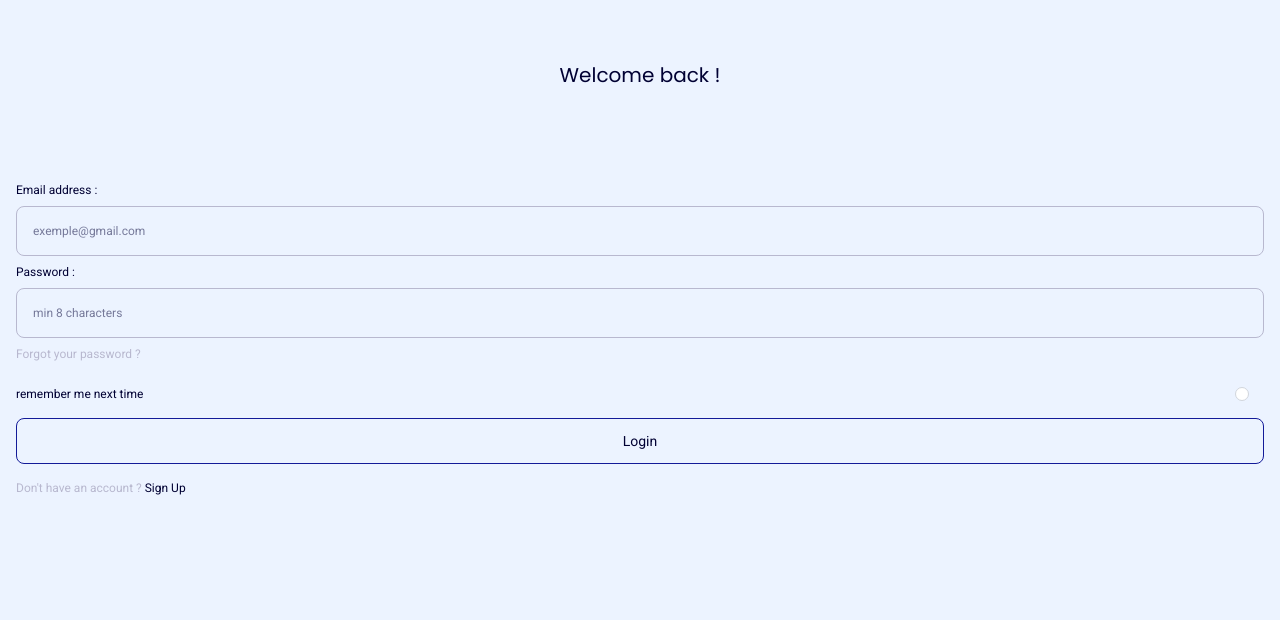
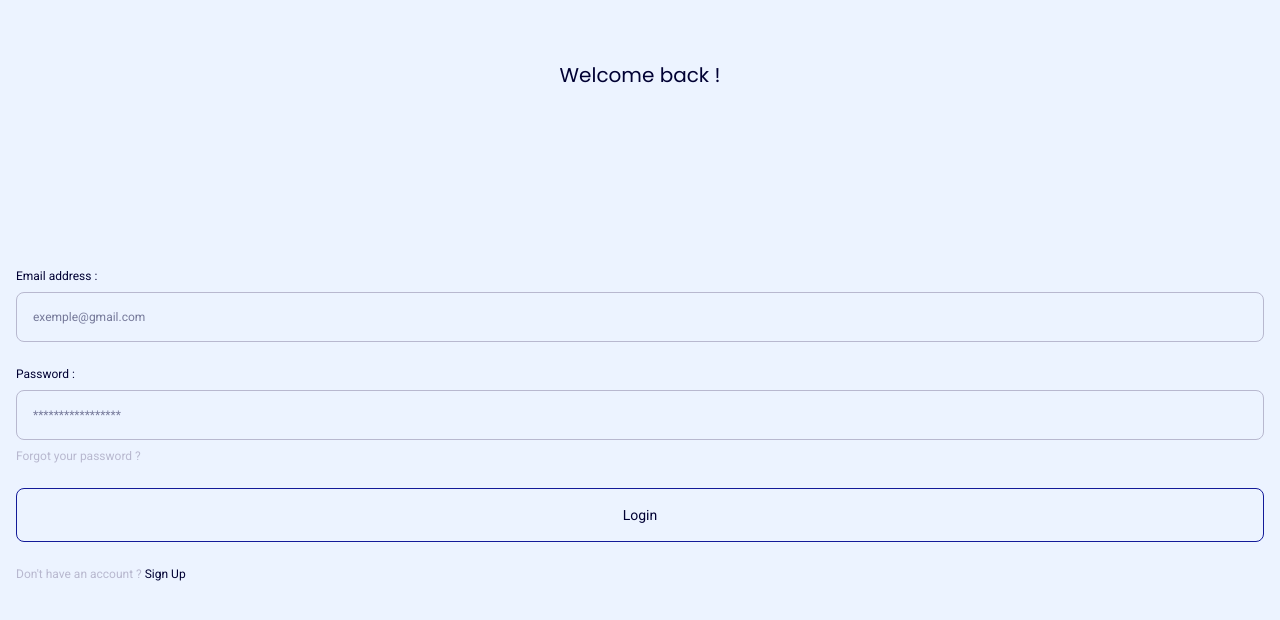
Before and after one commit to Tbeaumont79/SyncTalk, an Angular app in the folder front/: page /login in a window 1280 px wide. Shown: the top 620 px of the page. Built offline with nearby package versions, Linux system fonts and the light colour scheme.

Commit message:
feat: update design for the login page + fix the toggle checkbox

```diff
--- a/front/src/app/login/login.component.html
+++ b/front/src/app/login/login.component.html
@@ -2,7 +2,9 @@
   <div class="h-[150px] flex items-center justify-center">
     <p class="text-xl text-darktext font-poppins">Welcome back !</p>
   </div>
-  <form class="flex flex-col items-start justify-center mt-4 p-4 gap-2">
+  <form
+    class="flex flex-col h-2/3 items-start justify-center mt-4 pb-4 pl-4 pr-4 gap-2"
+  >
     <label for="email" class="text-xs text-darktext font-roboto"
       >Email address :</label
     >
@@ -11,32 +13,24 @@
       placeholder="exemple@gmail.com"
       class="text-xs p-4 rounded-lg font-roboto text-darktext input-info w-full border-[1px] border-bluelightgray"
     />
-    <label for="password" class="text-xs font-roboto text-darktext"
+    <label for="password" class="text-xs font-roboto pt-4 text-darktext"
       >Password :</label
     >
     <input
       type="password"
-      placeholder="min 8 characters"
+      placeholder="*****************"
       class="text-xs p-4 rounded-lg text-darktext font-roboto input-info w-full border-[1px] border-bluelightgray"
     />
     <span class="text-xs font-roboto text-bluelightgray"
       >Forgot your password ?</span
     >
 
-    <div class="flex flex-col justify-center w-full gap-4">
-      <label for="terms" class="flex justify-between w-full gap-2 pt-4">
-        <p class="text-xs font-roboto text-darktext">remember me next time</p>
-        <input type="checkbox" value="" class="sr-only" />
-        <div
-          class="relative w-7.5 h-4 rounded-full dark:bg-darkBackground peer-checked:after:translate-x-full rtl:peer-checked:after:-translate-x-full peer-checked:after:border-white after:content-[''] after:absolute after:top-[1px] after:start-[1px] after:bg-white after:border-gray-300 after:border after:rounded-full after:h-3.5 after:w-3.5 after:transition-all dark:border-gray-600 peer-checked:bg-blue-600 dark:peer-checked:bg-blue-600"
-        ></div>
-      </label>
     <button
-        class="text-darktext font-roboto text-sm bg-lightBackground border-[1.5px] animate-border-pulse px-6 py-3 border-primary hover:bg-primary hover:text-lighttext p-4 rounded-lg w-full max-w-base"
+      class="text-darktext font-roboto mt-4 p-4 text-sm bg-lightBackground border-[1.5px] animate-border-pulse border-primary hover:bg-primary hover:text-lighttext rounded-lg w-full max-w-base"
     >
       Login
     </button>
-      <span class="text-xs font-roboto text-bluelightgray"
+    <span class="text-xs font-roboto pt-4 text-bluelightgray"
       >Don't have an account ?
       <router-link
         class="text-xs text-darktext font-roboto hover:text-primary"
@@ -44,6 +38,5 @@
         >Sign Up</router-link
       >
     </span>
-    </div>
   </form>
 </section>
--- /dev/null
+++ b/front/src/app/message/message.component.html
@@ -0,0 +1,4 @@
+<section>
+
+
+</section>
--- a/front/src/app/register/register.component.html
+++ b/front/src/app/register/register.component.html
@@ -26,17 +26,20 @@
       class="text-xs p-4 rounded-lg font-roboto text-darktext input-info w-full border-[1px] border-bluelightgray"
     />
     <div class="flex flex-col justify-center w-full gap-4">
-      <label for="terms" class="flex justify-between w-full gap-2 pt-4">
-        <p class="text-xs font-roboto text-darktext">
-          I agree to the terms and conditions
-        </p>
-        <input type="checkbox" value="" class="sr-only" />
-        <div
-          class="relative w-7.5 h-4 rounded-full dark:bg-darkBackground peer-checked:after:translate-x-full rtl:peer-checked:after:-translate-x-full peer-checked:after:border-white after:content-[''] after:absolute after:top-[1px] after:start-[1px] after:bg-white after:border-gray-300 after:border after:rounded-full after:h-3.5 after:w-3.5 after:transition-all dark:border-gray-600 peer-checked:bg-blue-600 dark:peer-checked:bg-blue-600"
-        ></div>
+      <label
+        class="relative flex justify-between items-center group p-2 text-xs"
+      >
+        I Agree to terms and conditions
+        <input
+          type="checkbox"
+          class="absolute left-1/2 -translate-x-1/2 w-full h-full peer appearance-none rounded-md"
+        />
+        <span
+          class="w-8.5 h-5 flex items-center flex-shrink-0 ml-2 p-1 bg-gray-300 rounded-full duration-300 ease-in-out peer-checked:bg-primary after:w-4 after:h-4 after:bg-white after:rounded-full after:shadow-md after:duration-300 peer-checked:after:translate-x-2.5 group-hover:after:translate-x-1"
+        ></span>
       </label>
       <button
-        class="text-darktext font-roboto text-sm bg-lightBackground border-[1.5px] animate-border-pulse px-6 py-3 border-primary hover:bg-primary hover:text-lighttext p-4 rounded-lg w-full max-w-base"
+        class="text-darktext font-roboto text-sm bg-lightBackground border-[1.5px] animate-border-pulse px-6 py-3  hover:border-primary hover:text-lighttext p-4 rounded-lg w-full max-w-base"
       >
         Sign Up
       </button>
```
Also changed, not shown: front/src/app/message/message.component.ts (added, +12 -0 lines), front/src/app/message/message.component.css (added), 1 other file (tests, documents, lock files or other folders). Lines whose indentation alone changed are shown as unchanged.
